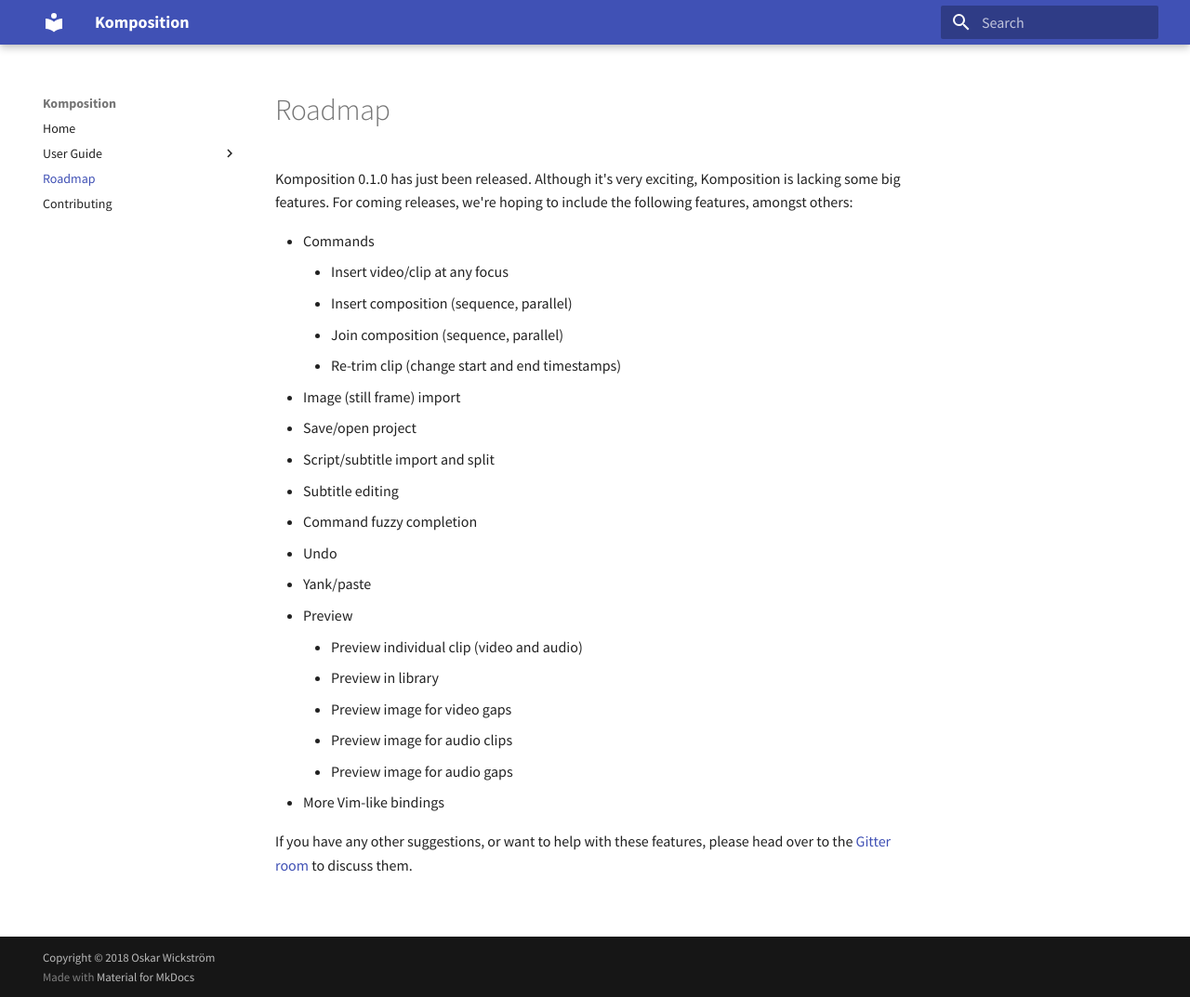
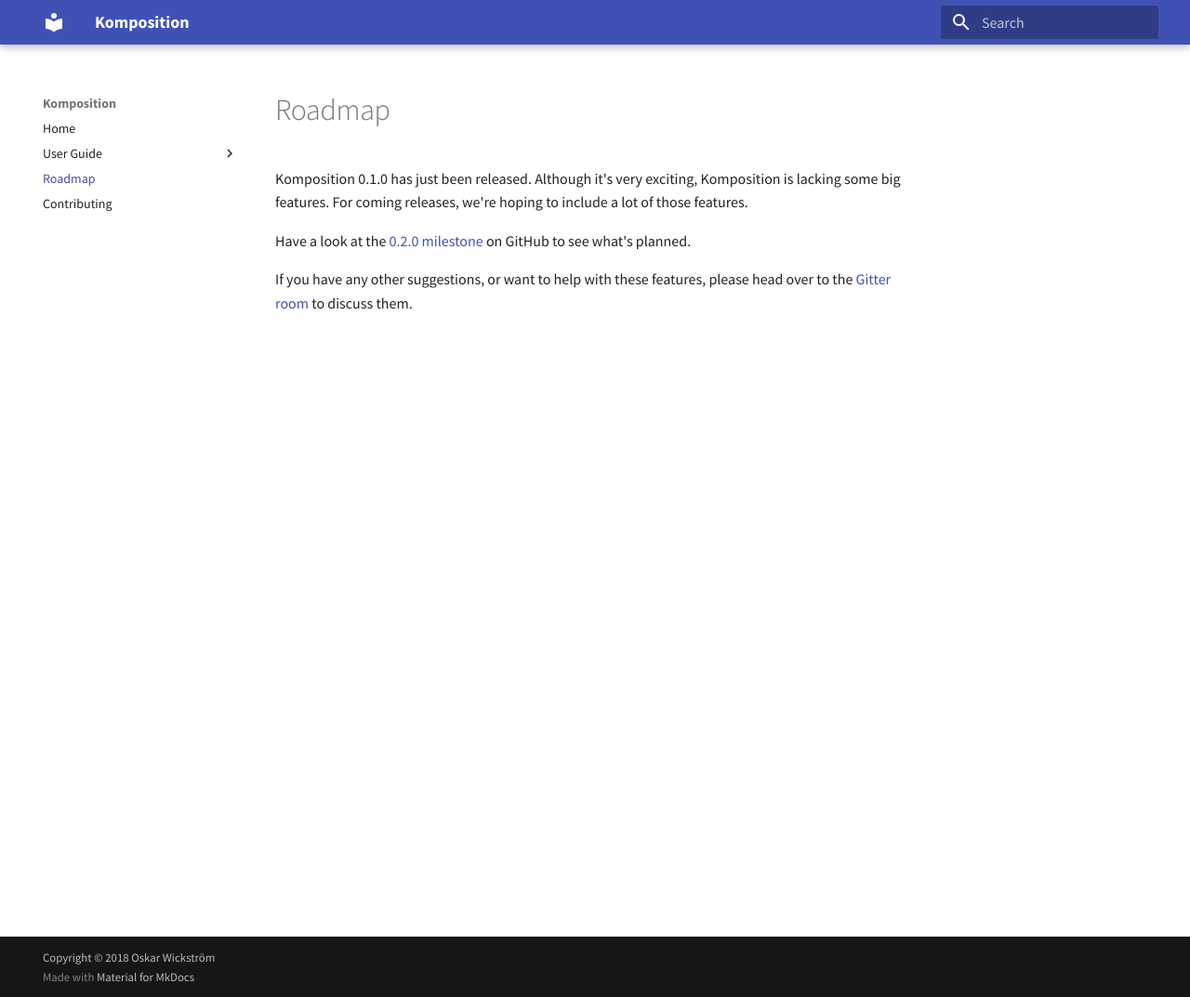
Before and after one commit to owickstrom/komposition, an MkDocs documentation site: the page built from docs/src/roadmap.md, in a window 1280 px wide and 1073 px high. Shown: the whole window at 93% size. Built offline with MkDocs 1.6.1 and Material for MkDocs 9.7.7, drawn with Linux system fonts in a browser that asks for light colours.

Commit message:
Link to milestone in roadmap

```diff
--- a/docs/src/roadmap.md
+++ b/docs/src/roadmap.md
@@ -1,28 +1,12 @@
 # Roadmap
 
 Komposition 0.1.0 has just been released. Although it's very exciting,
-Komposition is lacking some big features. For coming releases, we're
-hoping to include the following features, amongst others:
+Komposition is lacking some big features. For coming releases, we're hoping
+to include a lot of those features.
 
-* Commands
-    - Insert video/clip at any focus
-    - Insert composition (sequence, parallel)
-    - Join composition (sequence, parallel)
-    - Re-trim clip (change start and end timestamps)
-* Image (still frame) import
-* Save/open project
-* Script/subtitle import and split
-* Subtitle editing
-* Command fuzzy completion
-* Undo
-* Yank/paste
-* Preview
-    - Preview individual clip (video and audio)
-    - Preview in library
-    - Preview image for video gaps
-    - Preview image for audio clips
-    - Preview image for audio gaps
-* More Vim-like bindings
+Have a look at the [0.2.0
+milestone](https://github.com/owickstrom/komposition/issues?q=is%3Aopen+is%3Aissue+milestone%3A0.2.0)
+on GitHub to see what's planned.
 
 If you have any other suggestions, or want to help with these features,
 please head over to the [Gitter
```
